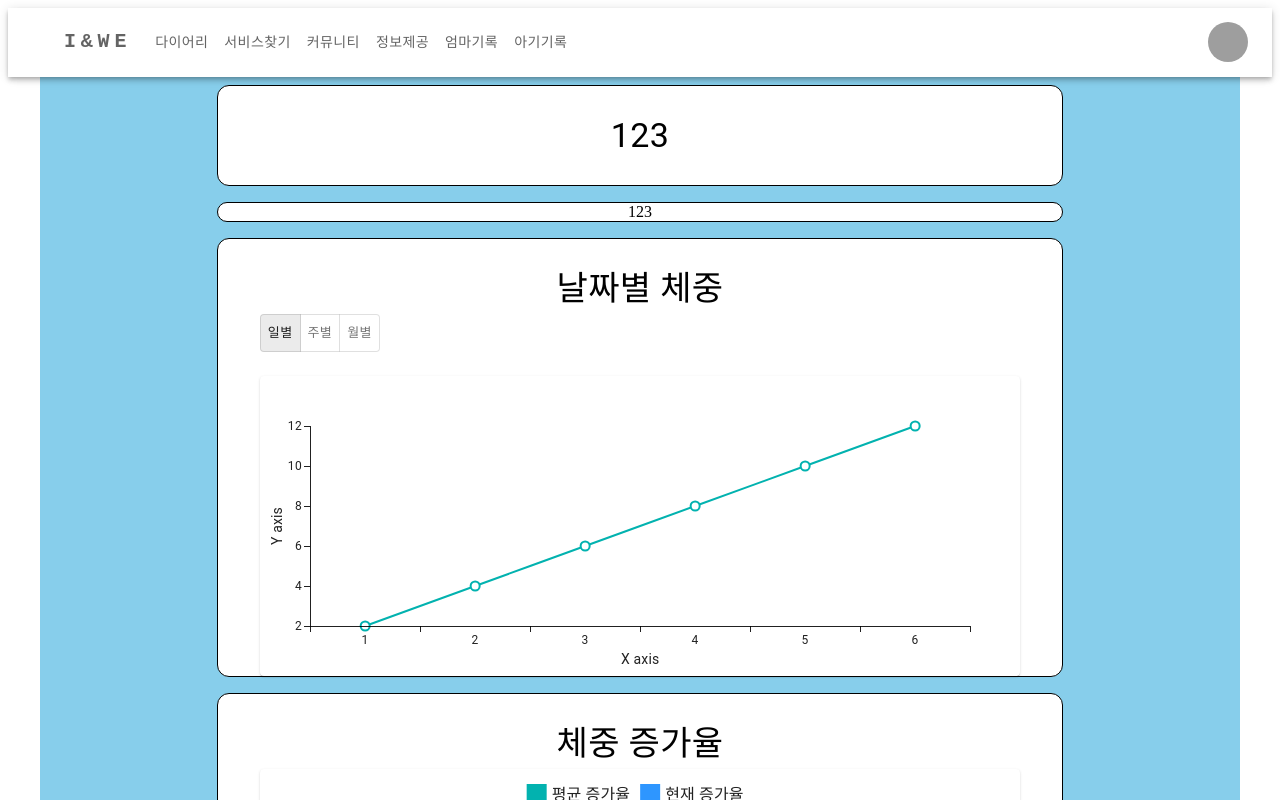
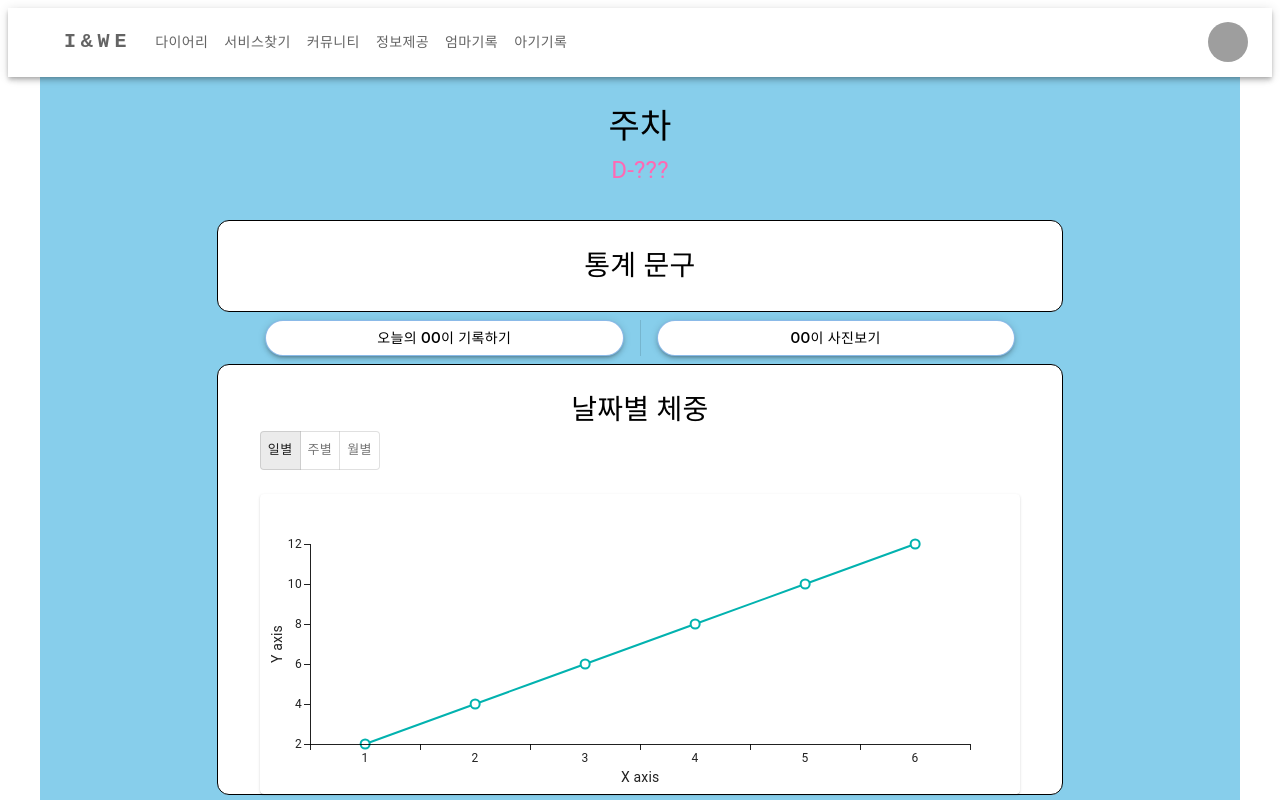
Before and after one commit to yunanayu/I-WE, a React (Create React App) app in the folder frontend/: page /recordbaby in a window 1280 px wide. Shown: the top 800 px of the page. Built offline with nearby package versions, Linux system fonts and the light colour scheme; grey boxes are pictures that could not be loaded.

Commit message:
[feat] 아기 기록 모달창 구현

```diff
--- a/frontend/package.json
+++ b/frontend/package.json
@@ -3,6 +3,7 @@
   "version": "0.1.0",
   "private": true,
   "dependencies": {
+    "@babel/plugin-proposal-private-property-in-object": "^7.21.11",
     "@emotion/react": "^11.11.3",
     "@emotion/styled": "^11.11.0",
     "@material/tooltip": "^14.0.0",
--- a/frontend/src/component/MomWeightChart.js
+++ b/frontend/src/component/MomWeightChart.js
@@ -44,7 +44,7 @@ function WeeklyWeightChart() {
   return (
     <Box sx={{ width: "90%", }}>
       <Box sx={{ mt: 3, textAlign: 'center'}}>
-        <Typography fontSize={34}> 날짜별 체중 </Typography>
+        <Typography fontSize={28}> 날짜별 체중 </Typography>
       </Box>
       <ToggleButtonGroup
         size="small"
@@ -97,7 +97,7 @@ function ChangeChart(props) {
   return (
     <Box sx={{ width: "90%" }}>
       <Box sx={{ mt: 3, textAlign: 'center'}}>
-        <Typography fontSize={34}> 체중 증가율 </Typography>
+        <Typography fontSize={28}> 체중 증가율 </Typography>
       </Box>
       <Paper sx={{ width: "100%", height: 300 }}>
         {/* @ts-ignore */}
--- a/frontend/src/component/RecordBaby.js
+++ b/frontend/src/component/RecordBaby.js
@@ -1,9 +1,8 @@
-import React from "react";
+import React, { useState } from "react";
 import Container from "@mui/material/Container";
 import Box from "@mui/material/Box";
 import { ChangeChart, WeeklyWeightChart } from "./MomWeightChart";
-import { BabyForm } from "./WeightForm";
-import { Typography } from "@mui/material";
+import { Button, Divider, Modal, Stack, Typography } from "@mui/material";
 
 // 주차별 몸무게, 머리둘레, 키
 const weight = [];
@@ -36,6 +35,18 @@ const commonStyles = {
   width: "66vw",
 };
 
+const style = {
+  position: "absolute",
+  top: "50%",
+  left: "50%",
+  transform: "translate(-50%, -50%)",
+  width: "60vw",
+  bgcolor: "background.paper",
+  border: "2px solid #000",
+  boxShadow: 24,
+  p: 4,
+};
+
 // 평균과 비교하여 메세지 출력
 function Info() {
   // 주차 비교
@@ -44,28 +55,105 @@ function Info() {
   return (
     <>
       <Box sx={{ mt: 3, mb: 3 }}>
-        <Typography fontSize={34}>123 </Typography>
+        <Typography fontSize={28}> 통계 문구 </Typography>
       </Box>
     </>
   );
 }
 
 // props 설정, form 전송 객체, 차트 데이터 입력 필요
-function RecordMom() {
+function RecordBaby() {
+  const [picture, setPicture] = useState(false);
+  const pictureOpen = () => setPicture(true);
+  const pictureClose = () => setPicture(false);
+  const [record, setRecord] = useState(false);
+  const recordOpen = () => setRecord(true);
+  const recordClose = () => setRecord(false);
+
   return (
     <>
       <Container maxWidth="lg" sx={{ ...setCenter, background: "skyblue" }}>
+        <Box sx={{ ...setCenter, m: 3 }}>
+          <Typography fontSize={34}>{pregWeek} 주차</Typography>
+          <Typography fontSize={24} color={"hotpink"}>
+            {pregWeek} D-???
+          </Typography>
+        </Box>
         <Box
           maxWidth="md"
           sx={{ ...commonStyles, ...setCenter, borderRadius: 3 }}
         >
           {<Info />}
         </Box>
-        <Box
-          maxWidth="md"
-          sx={{ ...commonStyles, ...setCenter, borderRadius: 3 }}
-        >
-          123
+        <Box maxWidth="md" sx={{ ...setCenter }}>
+          <Stack
+            direction={"row"}
+            spacing={2}
+            divider={<Divider orientation="vertical" flexItem />}
+          >
+            <Button
+              variant="outlined"
+              onClick={recordOpen}
+              sx={{
+                ...setCenter,
+                width: "28vw",
+                boxShadow: 3,
+                borderRadius: 5,
+                backgroundColor: "background.paper",
+                color: "black",
+              }}
+            >
+              오늘의 OO이 기록하기
+            </Button>
+            <Button
+              variant="outlined"
+              onClick={pictureOpen}
+              sx={{
+                ...setCenter,
+                width: "28vw",
+                boxShadow: 3,
+                borderRadius: 5,
+                backgroundColor: "background.paper",
+                color: "black",
+              }}
+            >
+              OO이 사진보기
+            </Button>
+          </Stack>
+          {/* 기록용 모달 */}
+          <Modal
+            open={record}
+            onClose={recordClose}
+            aria-labelledby="modal-modal-title"
+            aria-describedby="modal-modal-description"
+          >
+            <Box sx={style}>
+              <Typography id="modal-modal-title" variant="h6" component="h2" sx={setCenter}>
+                Text in a modal
+              </Typography>
+              <Typography id="modal-modal-description" sx={{ mt: 2 }}>
+                Duis mollis, est non commodo luctus, nisi erat porttitor ligula.
+              </Typography>
+            </Box>
+          </Modal>
+
+          {/* 사진용 모달 */}
+          <Modal
+            open={picture}
+            onClose={pictureClose}
+            aria-labelledby="modal-modal-title"
+            aria-describedby="modal-modal-description"
+          >
+            <Box sx={style}>
+              <Typography id="modal-modal-title" variant="h6" component="h2">
+                Text in a modal
+              </Typography>
+              <Typography id="modal-modal-description" sx={{ mt: 2 }}>
+                Duis mollis, est non commodo luctus, nisi erat porttitor ligula.
+              </Typography>
+            </Box>
+          </Modal>
+
         </Box>
         <Box
           maxWidth="md"
@@ -84,4 +172,4 @@ function RecordMom() {
   );
 }
 
-export default RecordMom;
+export default RecordBaby;
--- a/frontend/src/component/WeightForm.js
+++ b/frontend/src/component/WeightForm.js
@@ -5,7 +5,7 @@ function MomForm() {
   return (
     <>
       <Box component="form" sx={{ mt: 3 }}>
-        <Typography fontSize={34}> 오늘의 체중은? </Typography>
+        <Typography fontSize={28}> 오늘의 체중은? </Typography>
         <TextField
           name="momweight"
           fullWidth
@@ -29,7 +29,7 @@ function BabyForm() {
   return (
     <div>
       <Box component="form" sx={{ mt: 3 }}>
-        <Typography fontSize={34}> 오늘의 체중은? </Typography>
+        <Typography fontSize={28}> 오늘의 체중은? </Typography>
         <TextField
           name="momweight"
           fullWidth
```
Also changed, not shown: 1 other file (tests, documents, lock files or other folders).
